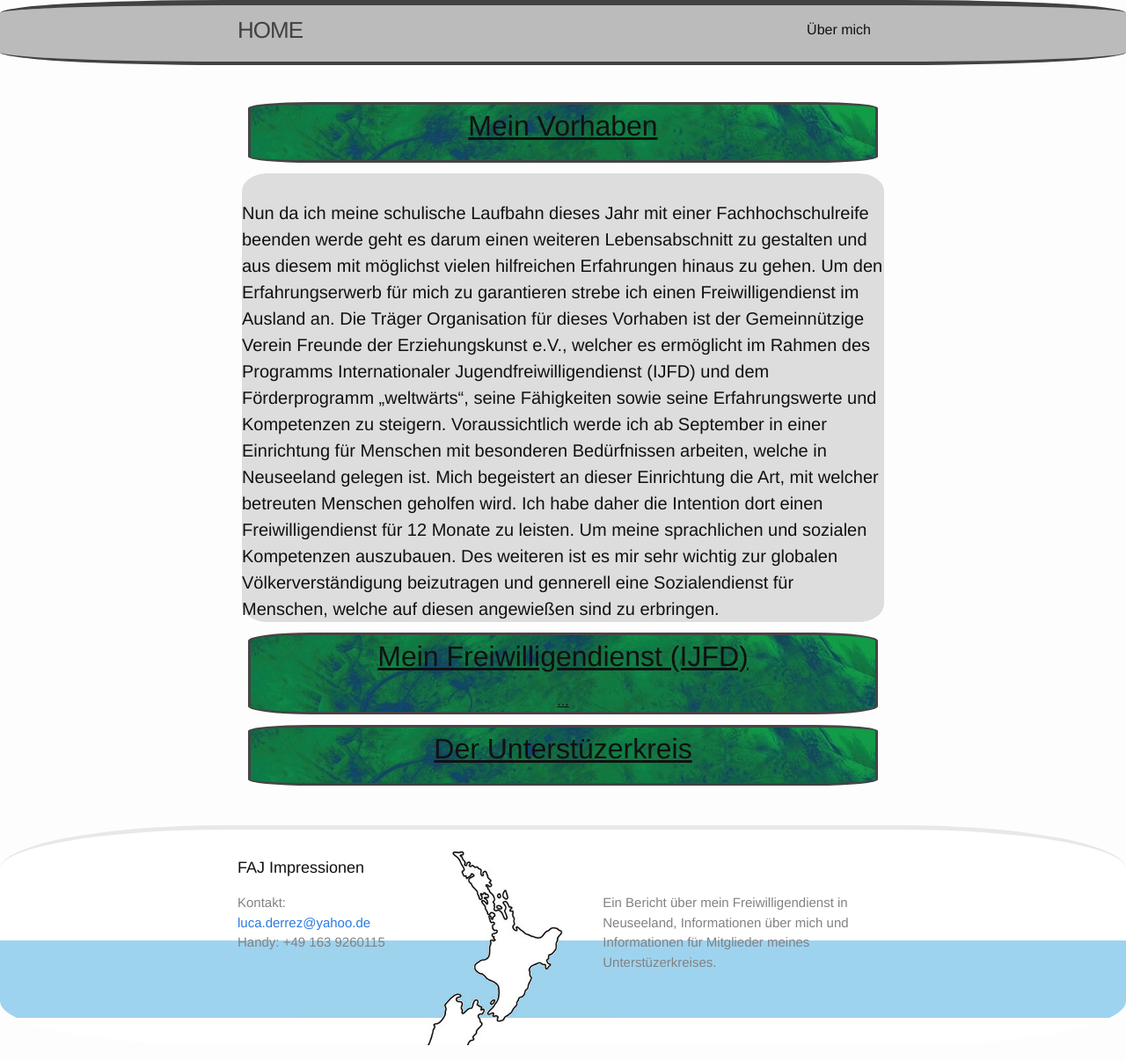
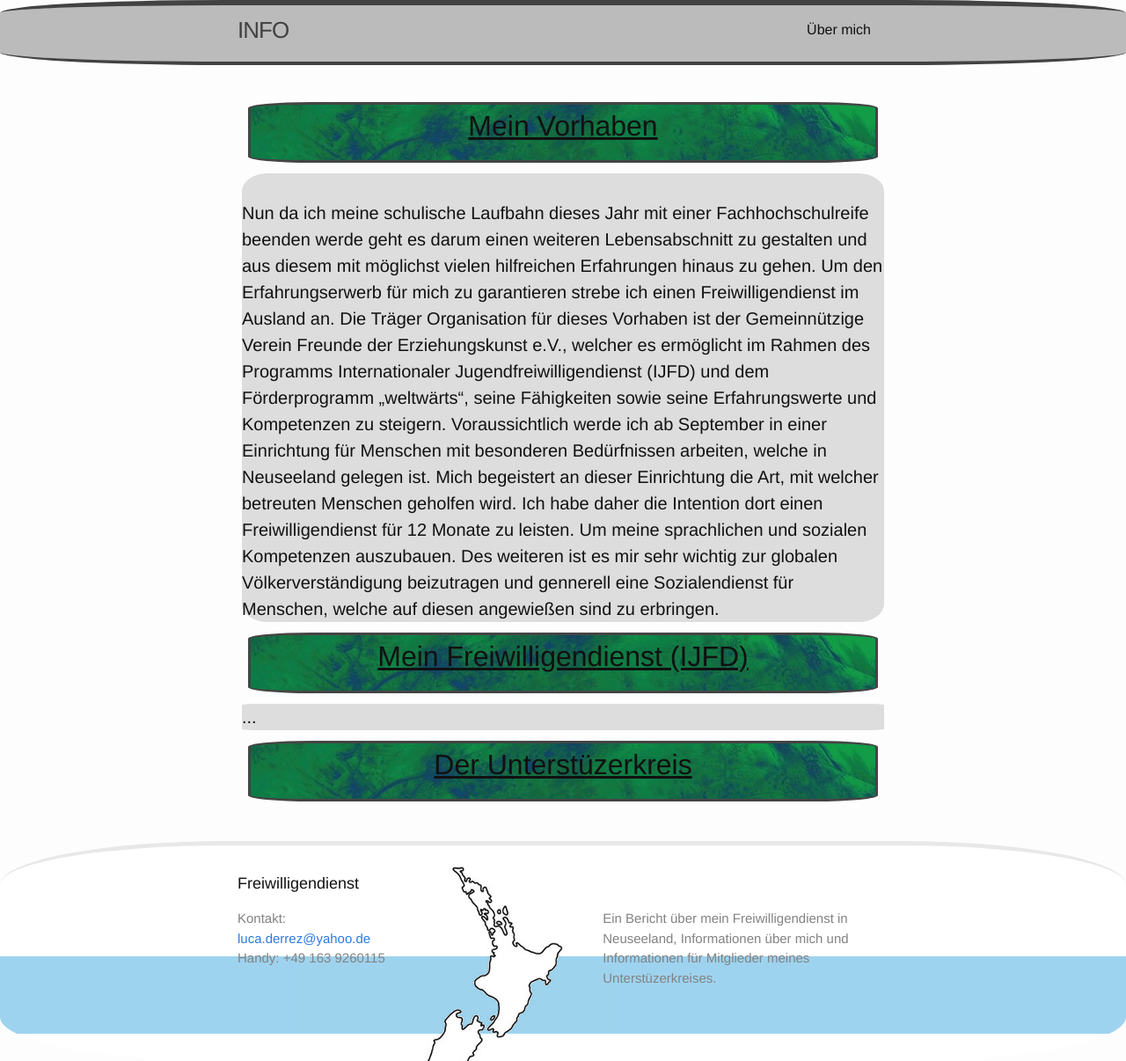
Before and after one commit to lbvd/lbvd.github.io, a Jekyll site: the page built from index.html, in a window 1280 px wide. Shown: the whole page at 88% size. Built offline with Jekyll 4.4.1, drawn with Linux system fonts in a browser that asks for light colours.

Commit message:
update 1.6

```diff
--- a/_config.yml
+++ b/_config.yml
@@ -6,14 +6,14 @@
 # 'jekyll serve'. If you change this file, please restart the server process.
 
 # Site settings
-title: FAJ Impressionen
+title: Freiwilligendienst
 email: luca.derrez@yahoo.de
 handy: +49 163 9260115
 street: Amselweg 20
 village: 72663 Großbettlingen
 description: Ein Bericht über mein Freiwilligendienst in Neuseeland, Informationen über mich und Informationen für Mitglieder meines Unterstüzerkreises.
 baseurl: "" # the subpath of your site, e.g. /blog
-url: "http://yourdomain.com" # the base hostname & protocol for your site
+url: "https://derrez.info" # the base hostname & protocol for your site
 
 
 # Build settings
--- a/_includes/header.html
+++ b/_includes/header.html
@@ -2,7 +2,7 @@
 
   <div class="wrapper">
 
-    <a class="site-title" href="{{ site.baseurl }}/">HOME</a>
+    <a class="site-title" href="{{ site.baseurl }}/">INFO</a>
 
     <nav class="site-nav">
       <a href="#" class="menu-icon">
--- a/_includes/maincontent.html
+++ b/_includes/maincontent.html
@@ -9,10 +9,14 @@
 
 <div class="maincontent_header">
   <h1> Mein Freiwilligendienst (IJFD) </h1>
+</div>
+<div class="maincontent_body">
    {% include maintext2.md %}
 </div>
 
 <div class="maincontent_header">
   <h1> Der Unterstüzerkreis </h1>
+</div>
+<div class="maincontent_body">
    {% include maintext3.md %}
 </div>
--- a/_sass/_layout.scss
+++ b/_sass/_layout.scss
@@ -222,7 +222,7 @@
   transition: 1000ms;
   &:hover {
     border-radius: 0%;
-    text-align-last: justify;
+    text-align-last: left;
     text-decoration: none;
   }
 
@@ -234,9 +234,8 @@
   background-color: #dddddd;
   border-radius: 4%;
   border-color: #666666;
-  &:hover{
-    border: 3px solid #999999;
-  }
+
+
 
 }
 
```
Also changed, not shown: 4 other files.
